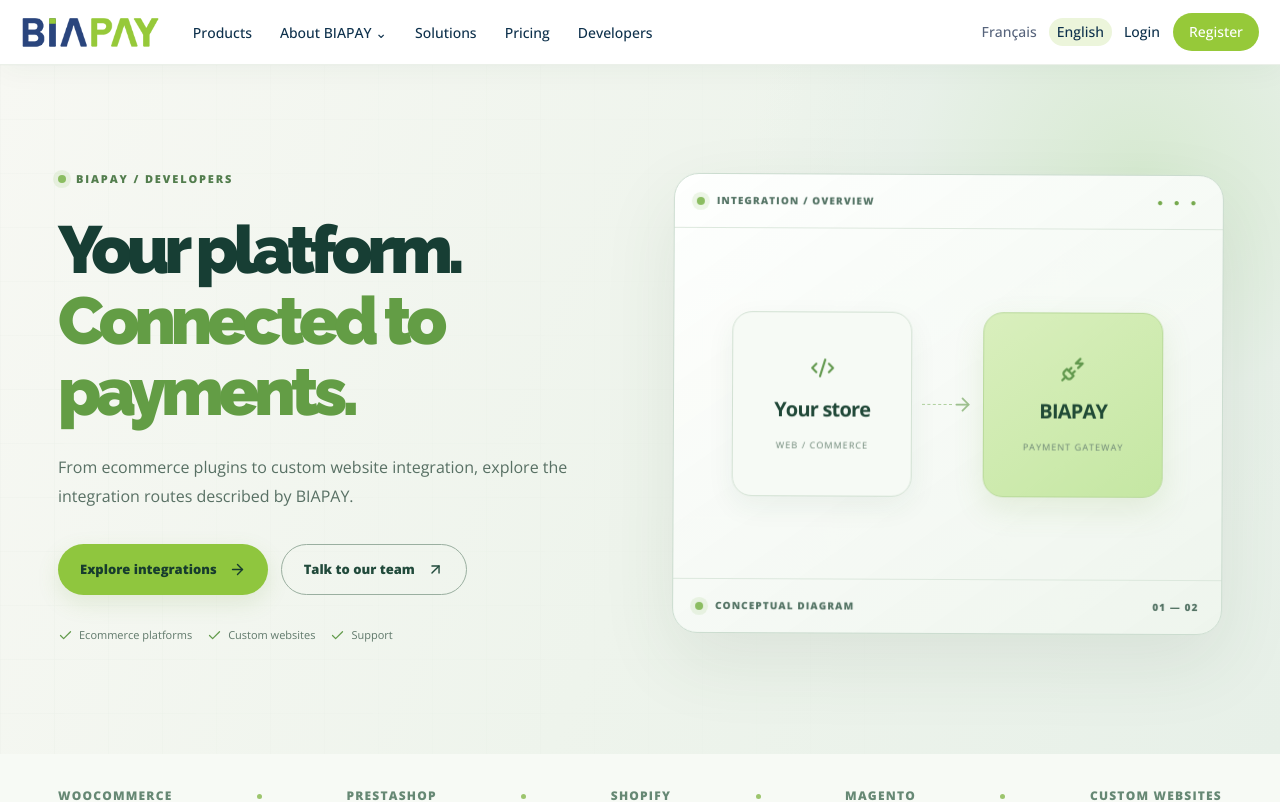
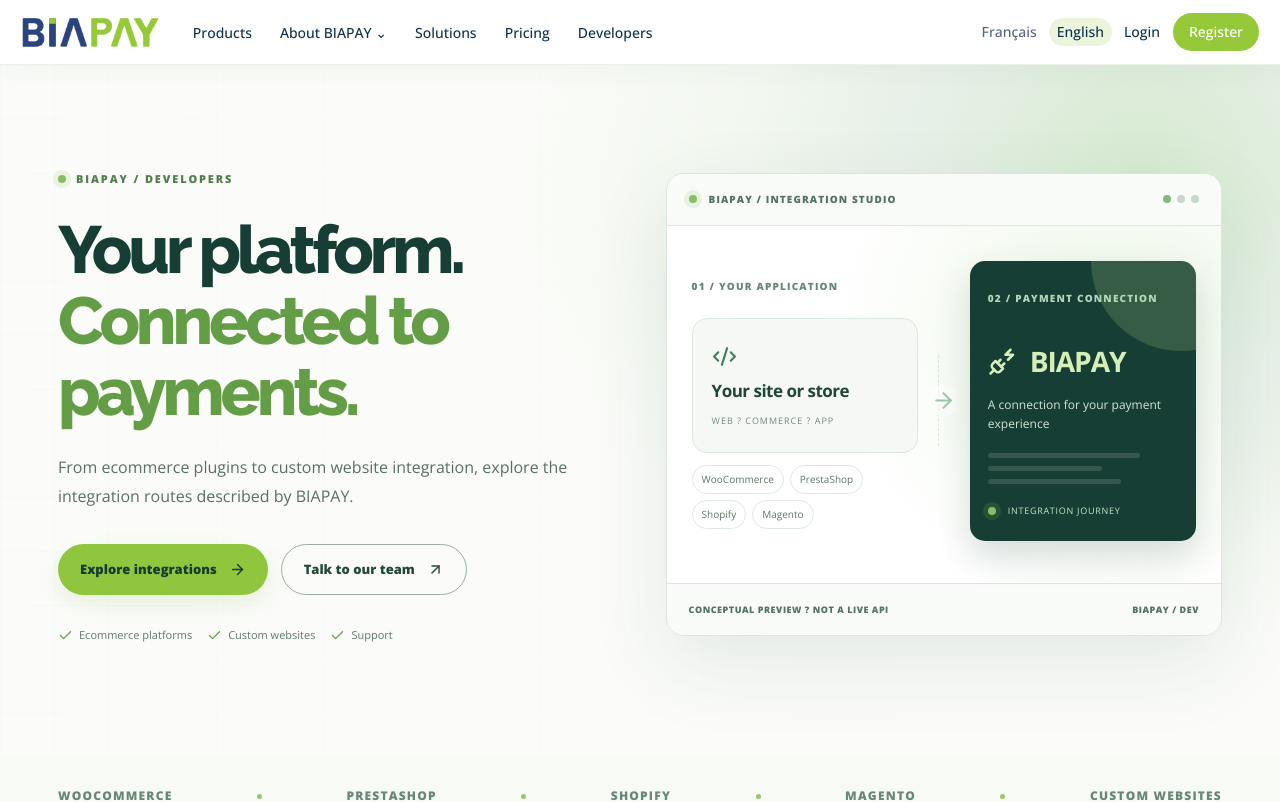
Before and after one commit to julianne-glitch/biapay-web, a Next.js app: page /en/developers in a window 1280 px wide. Shown: the top 802 px of the page. Built offline with nearby package versions, Linux system fonts and the light colour scheme.

Commit message:
design: rebuild developer integration studio visual

```diff
--- a/src/app/[locale]/developers/developers.css
+++ b/src/app/[locale]/developers/developers.css
@@ -32,3 +32,44 @@
 @keyframes dv-dots{0%,100%{opacity:.55}50%{opacity:1}}
 @media(max-width:600px){.dv-hero-grid{min-height:auto}.dv-visual{animation:none}.dv-node,.dv-node-biapay{animation:none}}
 @media(prefers-reduced-motion:reduce){.dv-visual,.dv-node,.dv-node-biapay,.dv-connector,.dv-visual-top span:last-child{animation:none!important}}
+
+/* Developer studio: an editorial, layered integration illustration. */
+.dv-hero{background:radial-gradient(ellipse 60% 75% at 90% 20%,#e2f0df 0%,transparent 85%),#fbfcf9}
+.dv-hero-grid{gap:clamp(28px,4vw,60px)}
+.dv-copy h1{font-weight:760;letter-spacing:-.062em;text-wrap:balance}
+.dv-visual{border:1px solid #d8e6dc;border-radius:18px;background:#fff;box-shadow:0 28px 80px #214b371b;animation:none;overflow:hidden}
+.dv-visual-top{padding:18px 22px;background:#f9fbf8}
+.dv-window-controls{display:flex;gap:6px!important;letter-spacing:normal!important;animation:none!important}
+.dv-window-controls i{height:8px;width:8px;border-radius:50%;background:#c7d8ca}
+.dv-window-controls i:first-child{background:#86b77b}
+.dv-studio{display:grid;grid-template-columns:minmax(0,1fr) 38px minmax(0,1fr);align-items:center;gap:7px;padding:35px 25px 42px;min-height:350px;background:radial-gradient(circle at 80% 30%,#edf7e7,transparent 55%),#fff}
+.dv-studio-rail{min-width:0}
+.dv-studio-rail>span,.dv-target-label{font-size:10px;letter-spacing:.12em;font-weight:850;color:#668775}
+.dv-studio-source{display:flex;flex-direction:column;align-items:flex-start;gap:12px;margin-top:22px;padding:25px 19px;background:#f5f8f5;border:1px solid #dce8de;border-radius:15px}
+.dv-studio-source svg{color:#3d7e59}
+.dv-studio-source strong{font-size:17px;line-height:1.2;letter-spacing:-.03em;color:#204636}
+.dv-studio-source small{font-size:9px;letter-spacing:.11em;color:#718b7c}
+.dv-studio-chips{display:flex;flex-wrap:wrap;gap:6px;margin-top:12px}
+.dv-studio-chips span{font-size:10px;padding:6px 9px;border:1px solid #e0e9df;border-radius:20px;color:#5e7665;background:#fff}
+.dv-studio-flow{display:flex;align-items:center;justify-content:center;color:#4c9462;position:relative}
+.dv-studio-flow:before{content:"";position:absolute;inset:-30px 13px;border-left:1px dashed #b4d3b9;animation:dv-flow-pulse 3s ease-in-out infinite}
+.dv-studio-flow svg{position:relative;background:white;border-radius:50%;padding:3px;width:31px;height:31px;animation:dv-flow-pulse 3s ease-in-out infinite}
+.dv-studio-target{min-width:0;min-height:255px;padding:23px 18px;background:#173e34;color:#fff;border-radius:15px;box-shadow:0 16px 35px #173e342a;position:relative;overflow:hidden}
+.dv-studio-target:after{content:"";position:absolute;width:180px;height:180px;right:-75px;top:-90px;border-radius:50%;background:#b9df9430}
+.dv-target-label{color:#b4d4bb}
+.dv-target-brand{display:flex;align-items:center;gap:12px;margin:32px 0 13px;color:#d4efb8}
+.dv-target-brand strong{font-size:clamp(20px,2.2vw,29px);letter-spacing:-.04em}
+.dv-studio-target p{color:#d2e4d6;font-size:12px;line-height:1.6}
+.dv-target-lines{display:grid;gap:8px;margin:20px 0}
+.dv-target-lines i{height:5px;width:80%;border-radius:9px;background:#ffffff21}
+.dv-target-lines i:nth-child(2){width:60%}.dv-target-lines i:nth-child(3){width:70%}
+.dv-target-foot{font-size:9px;letter-spacing:.08em;color:#c6e4c7;display:flex;align-items:center;gap:12px}
+.dv-visual-bottom{background:#f9fbf8;font-size:9px;letter-spacing:.06em}
+.dv-platform{border-radius:17px;min-height:300px}
+.dv-platform-logo{font-family:inherit;letter-spacing:-.065em;font-size:38px}
+.dv-platform h3{font-weight:760}
+.dv-resource-grid article{border-radius:12px;border:1px solid #e2ebe1;border-top:3px solid #78ae75}
+.dv-page :is(a,button):focus-visible{outline:3px solid #5d9b69;outline-offset:4px}
+@keyframes dv-flow-pulse{0%,100%{opacity:.5}50%{opacity:1}}
+@media(max-width:600px){.dv-studio{padding:20px 12px 25px;grid-template-columns:minmax(0,1fr) 24px minmax(0,1fr);gap:3px;min-height:300px}.dv-studio-source{padding:18px 11px}.dv-studio-source strong{font-size:13px}.dv-studio-chips span{font-size:9px}.dv-studio-target{padding:18px 10px;min-height:245px}.dv-target-brand{gap:5px}.dv-target-brand strong{font-size:18px}.dv-target-brand svg{width:20px}.dv-target-label,.dv-studio-rail>span{font-size:8px}.dv-visual-bottom{font-size:8px}}
+@media(prefers-reduced-motion:reduce){.dv-studio-flow:before,.dv-studio-flow svg{animation:none}}
```
Also changed, not shown: src/app/[locale]/developers/page.tsx (+1 -1 lines).
